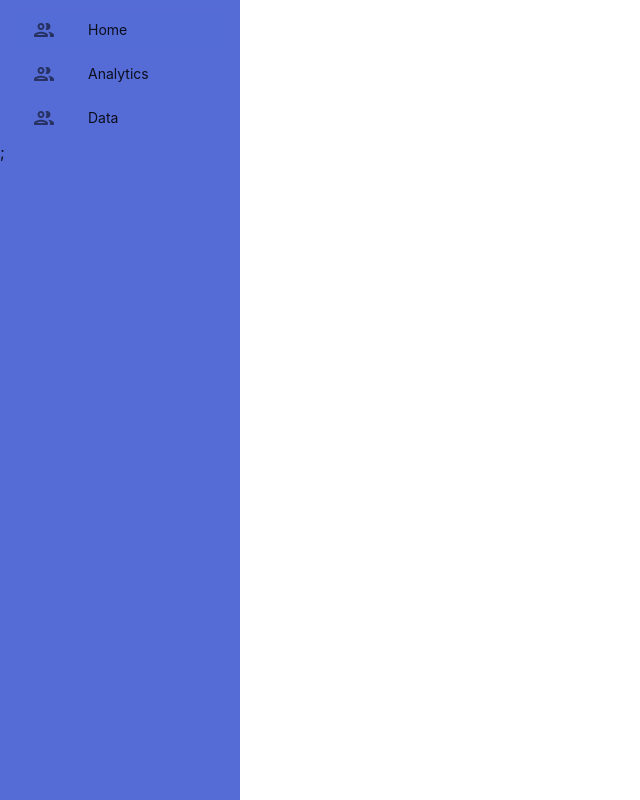
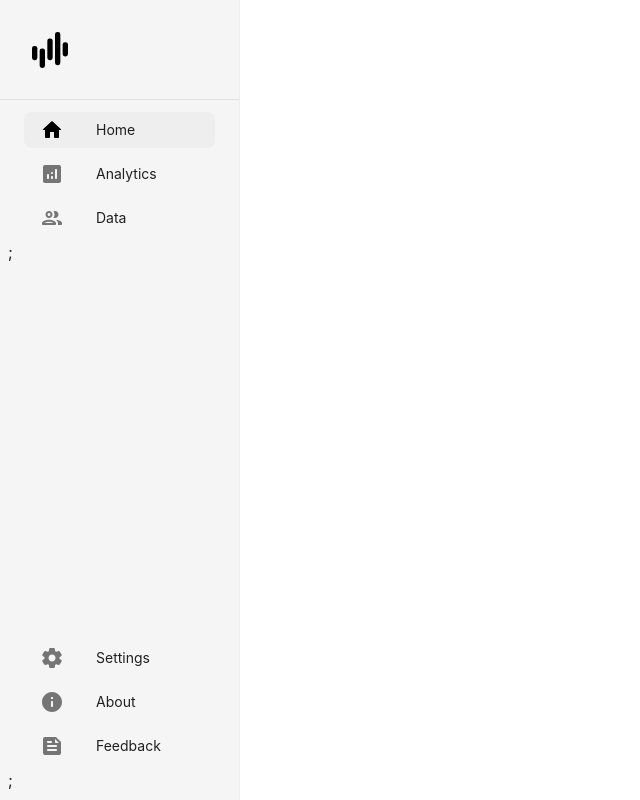
Before and after one commit to Tin-Duong1/IceMetrics, a React (Vite) app in the folder client/: page /dashboard in a window 1280 px wide. Shown: the whole page, without its empty margins (0-640 px from the left). Built offline with nearby package versions, Linux system fonts and the light colour scheme.

Commit message:
Changes to the sidebar for the dashboard

```diff
--- a/client/src/components/dashboard/MenuContent.tsx
+++ b/client/src/components/dashboard/MenuContent.tsx
@@ -7,27 +7,50 @@ import {
   Stack,
 } from "@mui/material";
 import React from "react";
-import { HomeRounded, PeopleOutlineRounded } from "@mui/icons-material";
+import {
+  AnalyticsRounded,
+  FeedRounded,
+  HomeRounded,
+  InfoRounded,
+  PeopleOutlineRounded,
+  SettingsRounded,
+} from "@mui/icons-material";
 
 const mainItems = [
-  { name: "Home", icon: <PeopleOutlineRounded /> },
-  { name: "Analytics", icon: <PeopleOutlineRounded /> },
+  { name: "Home", icon: <HomeRounded /> },
+  { name: "Analytics", icon: <AnalyticsRounded /> },
   { name: "Data", icon: <PeopleOutlineRounded /> },
 ];
 
 const secondaryItems = [
-  { name: "Settings", icon: <PeopleOutlineRounded /> },
-  { name: "About", icon: <PeopleOutlineRounded /> },
-  { name: "feedback", icon: <PeopleOutlineRounded /> },
+  { name: "Settings", icon: <SettingsRounded /> },
+  { name: "About", icon: <InfoRounded /> },
+  { name: "Feedback", icon: <FeedRounded /> },
 ];
 
 function MenuContent() {
   return (
-    <Stack>
+    <Stack
+      sx={{
+        flexGrow: 1,
+        justifyContent: "space-between",
+      }}
+    >
       <List dense>
         {mainItems.map((item, index) => (
           <ListItem key={index} sx={{ display: "block" }}>
             <ListItemButton selected={index === 0}>
+              <ListItemIcon>{item.icon}</ListItemIcon>
+              <ListItemText primary={item.name} />
+            </ListItemButton>
+          </ListItem>
+        ))}
+        ;
+      </List>
+      <List dense>
+        {secondaryItems.map((item, index) => (
+          <ListItem key={index} sx={{ display: "block" }}>
+            <ListItemButton>
               <ListItemIcon>{item.icon}</ListItemIcon>
               <ListItemText primary={item.name} />
             </ListItemButton>
--- a/client/src/components/dashboard/SideBar.tsx
+++ b/client/src/components/dashboard/SideBar.tsx
@@ -1,6 +1,8 @@
-import { Box } from "@mui/material";
+import { Box, Divider } from "@mui/material";
 import React from "react";
 import MenuContent from "./MenuContent";
+import SideBarLogo from "./SideBarLogo";
+import { grey } from "@mui/material/colors";
 
 function SideBar() {
   return (
@@ -8,10 +10,14 @@ function SideBar() {
       sx={{
         width: 240,
         height: "100vh",
-        backgroundColor: "primary.main",
-        display: "block",
+        backgroundColor: grey[100],
+        display: "flex",
+        flexDirection: "column",
+        borderInlineEnd: "1px solid",
+        borderColor: grey[200],
       }}
     >
+      <SideBarLogo />
       <MenuContent />
     </Box>
   );
--- /dev/null
+++ b/client/src/components/dashboard/SideBarLogo.tsx
@@ -0,0 +1,23 @@
+import { Box } from "@mui/material";
+import Logo from "/LogoBlack.svg";
+import { grey } from "@mui/material/colors";
+
+function SideBarLogo() {
+  return (
+    <Box
+      sx={{
+        display: "flex",
+        alignItems: "center",
+        justifyContent: "flex-start",
+        height: 100,
+        paddingLeft: 4,
+        borderBottom: "1px solid",
+        borderColor: grey[300],
+      }}
+    >
+      <img src={Logo} height={36} alt="logo" />
+    </Box>
+  );
+}
+
+export default SideBarLogo;
--- a/client/src/theme.tsx
+++ b/client/src/theme.tsx
@@ -43,6 +43,41 @@ const theme = createTheme({
         },
       },
     },
+    MuiList: {
+      styleOverrides: {
+        root: {
+          padding: "8px",
+          display: "flex",
+          flexDirection: "column",
+          gap: 0,
+        },
+      },
+    },
+    MuiListItemButton: {
+      styleOverrides: {
+        root: {
+          borderRadius: 8,
+          backgroundColor: "transparent",
+          "&.Mui-selected": {
+            backgroundColor: grey[200],
+            "& .MuiListItemIcon-root": {
+              color: "black", // Change to primary.main color
+            },
+          },
+          "&.Mui-selected:hover": {
+            backgroundColor: grey[300],
+          },
+        },
+      },
+    },
+    MuiListItemIcon: {
+      styleOverrides: {
+        root: {
+          width: 40,
+          color: grey[600],
+        },
+      },
+    },
   },
   typography: {
     fontFamily: "Inter, sans-serif",
```
